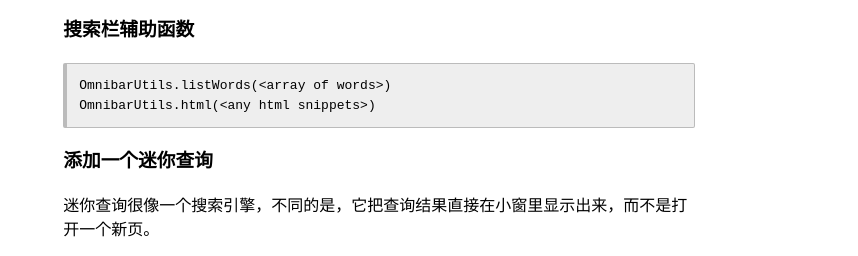
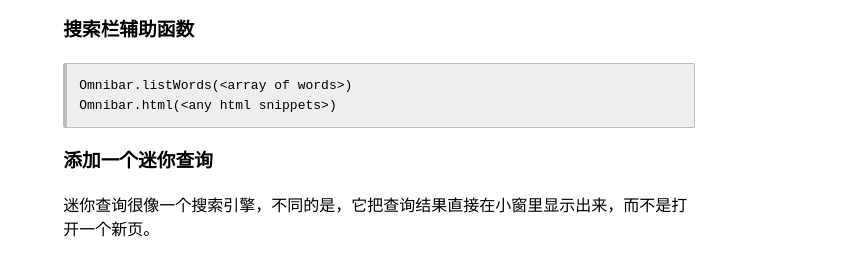
Before and after one commit to brookhong/brookhong.github.io, a Jekyll site: the page built from _posts/2015-09-20-surfingkeys-cn.md, in a window 1280 px wide and 900 px high, scrolled down 4117 px. Shown: the part 546-802 px from the top of the window, without its empty margins (422-1280 px from the left). Built offline with Jekyll 4.4.1, drawn with Linux system fonts in a browser that asks for light colours.

```diff
--- a/_posts/2015-09-20-surfingkeys-cn.md
+++ b/_posts/2015-09-20-surfingkeys-cn.md
@@ -125,8 +125,8 @@ Surfingkeys目前只有两种模式。
 
 ### 搜索栏辅助函数
 
-    OmnibarUtils.listWords(<array of words>)
-    OmnibarUtils.html(<any html snippets>)
+    Omnibar.listWords(<array of words>)
+    Omnibar.html(<any html snippets>)
 
 ### 添加一个迷你查询
 
```
Also changed, not shown: _posts/2015-12-05-vim-sessions-for-chrome.md (added, +57 -0 lines).
